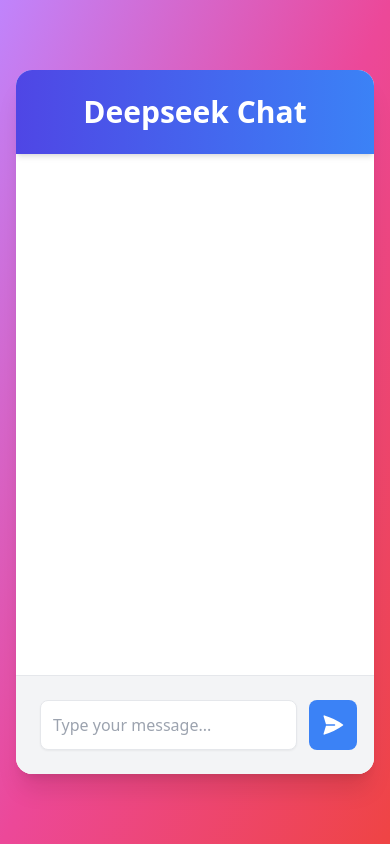
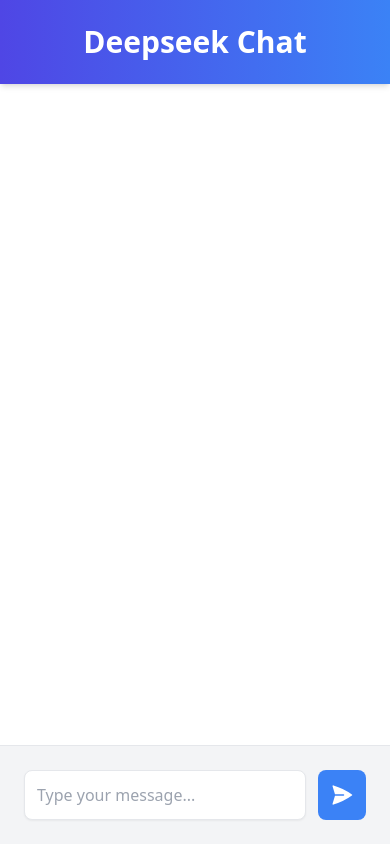
Before and after one commit to shibli049/ollama-chat-enigma, a React (Vite) app in the folder frontend/: page / in a window 390 px wide. Built offline with nearby package versions, Linux system fonts and the light colour scheme; the HTML template or start-up script is replaced by a standard one.

Commit message:
Refactor App component layout for improved responsiveness and user experience

```diff
--- a/frontend/src/App.jsx
+++ b/frontend/src/App.jsx
@@ -75,19 +75,16 @@
   };
 
   return (
-    <div className="min-h-screen flex items-center justify-center bg-gradient-to-br from-purple-400 via-pink-500 to-red-500 p-4">
-      <div className="w-full max-w-3xl bg-white shadow-xl rounded-2xl overflow-hidden">
+    <div className="h-screen bg-gradient-to-br from-purple-400 via-pink-500 to-red-500">
+      <div className="flex flex-col w-full h-full bg-white shadow-xl">
         <header className="bg-gradient-to-r from-indigo-600 to-blue-500 text-white p-6 shadow-md">
           <h1 className="text-3xl font-bold text-center">Deepseek Chat</h1>
         </header>
-        <div className="flex flex-col h-[calc(100vh-14rem)]">
-          <div className="flex-1 overflow-y-auto p-6 space-y-4">
+        <div className="flex flex-col flex-1 overflow-y-auto p-6 space-y-4">
           {messages.map((message, index) => (
             <div
               key={index}
-                className={`flex ${
-                  message.role === 'user' ? 'justify-end' : 'justify-start'
-                }`}
+              className={`flex ${message.role === 'user' ? 'justify-end' : 'justify-start'}`}
             >
               <div
                 className={`max-w-[70%] rounded-lg p-4 shadow-sm ${
@@ -130,7 +127,6 @@
         </form>
       </div>
     </div>
-    </div>
   );
 }
 
```
Lines whose indentation alone changed are shown as unchanged.
